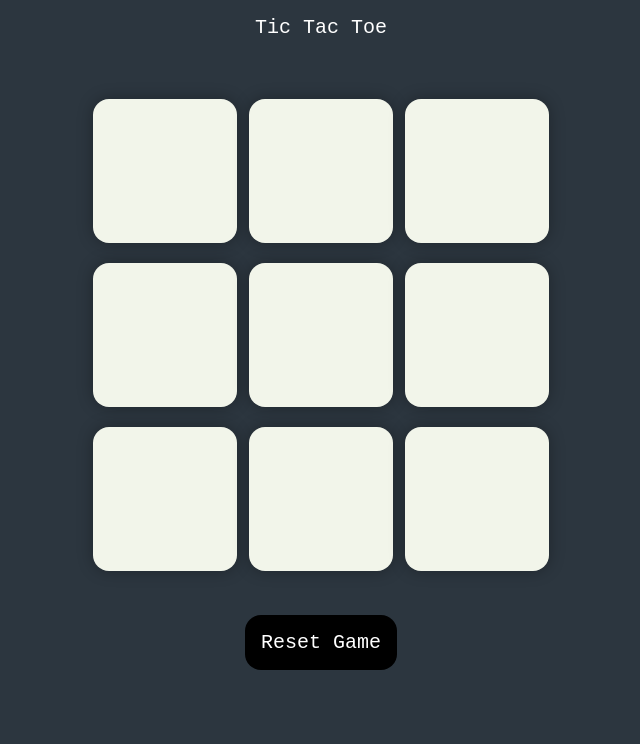
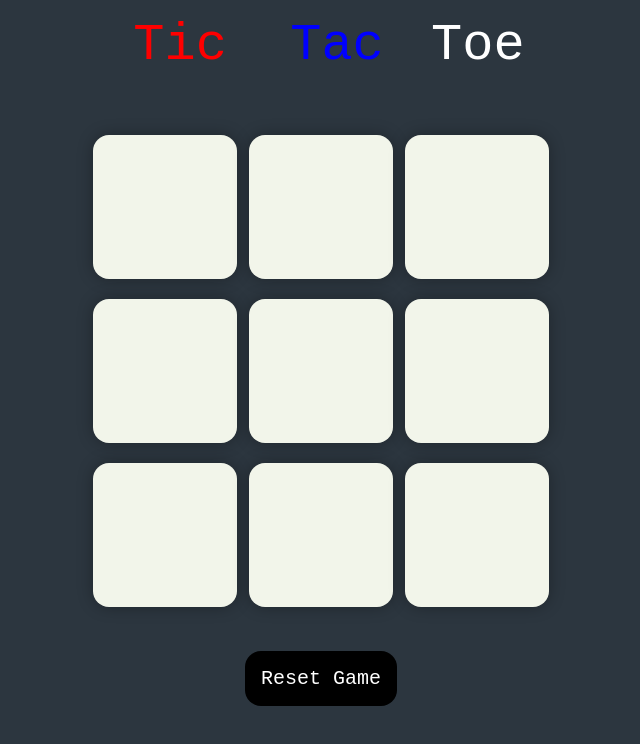
Before and after one commit to rehanzinlab23/Tic-Tac-Toe-Game, a plain HTML site: page index.html in a window 1280 px wide. Shown: the whole page, without its empty margins (319-959 px from the left). Drawn offline with Linux system fonts and the light colour scheme.

Commit message:
some styling

```diff
--- a/index.html
+++ b/index.html
@@ -15,7 +15,17 @@
           <button class="new-btn">New Game</button>
      </div>
      <main>
-          <h1 class="heading">Tic Tac Toe</h1>
+          <h1 class="heading"><span style="color: red;  border-radius: 1rem;
+     border: none;
+     padding: 1rem;
+     font-size: 3.25rem;
+     font-weight: 400;
+     font-family: 'Courier New', Courier, monospace;">Tic</span> <span style="color: blue;  border-radius: 1rem;
+     border: none;
+     padding: 1rem;
+     font-size: 3.25rem;
+     font-weight: 400;
+     font-family: 'Courier New', Courier, monospace;">Tac</span> Toe</h1>
           <div class="container">
                <div class="game">
                     <button class="box"></button>
--- a/style.css
+++ b/style.css
@@ -21,7 +21,7 @@ body {
      border: none;
      padding: 1rem;
      color: white;
-     font-size: 1.25rem;
+     font-size: 3.25rem;
      font-weight: 400;
      font-family: 'Courier New', Courier, monospace;
 }
```
